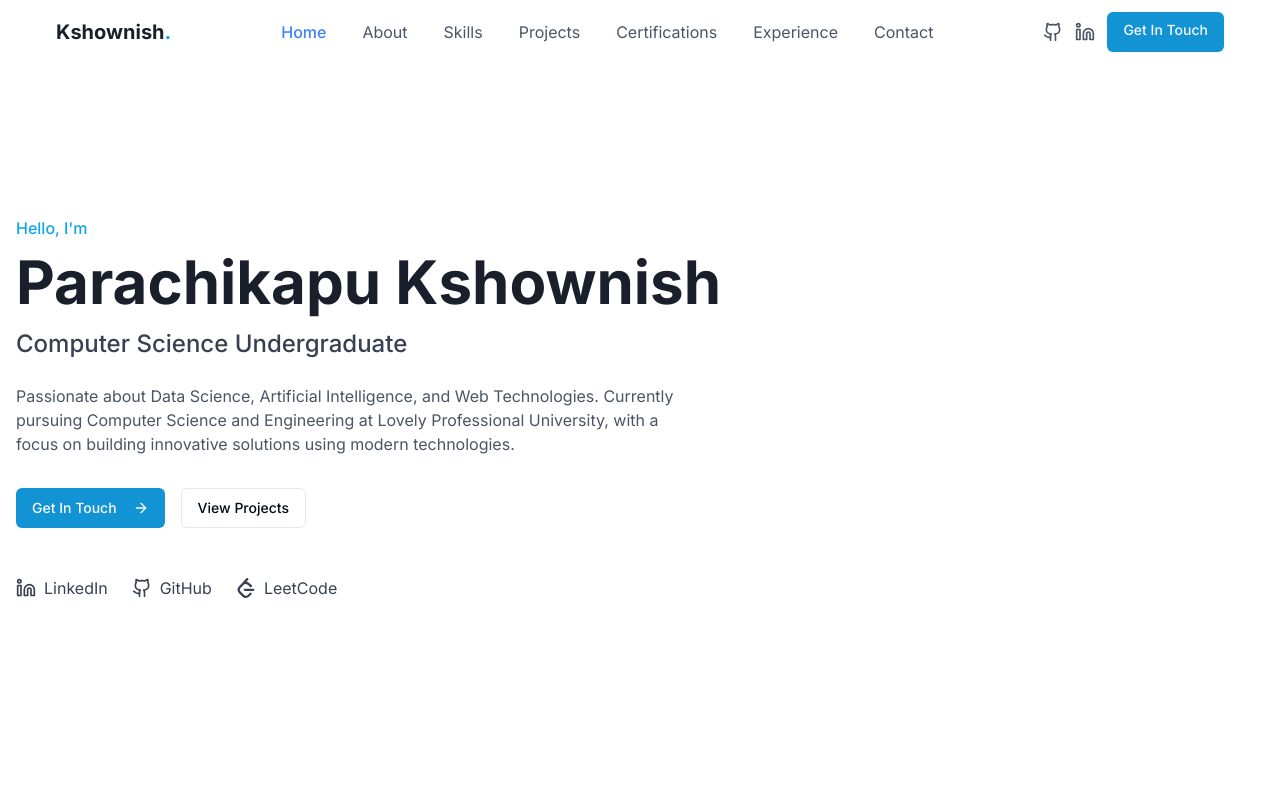
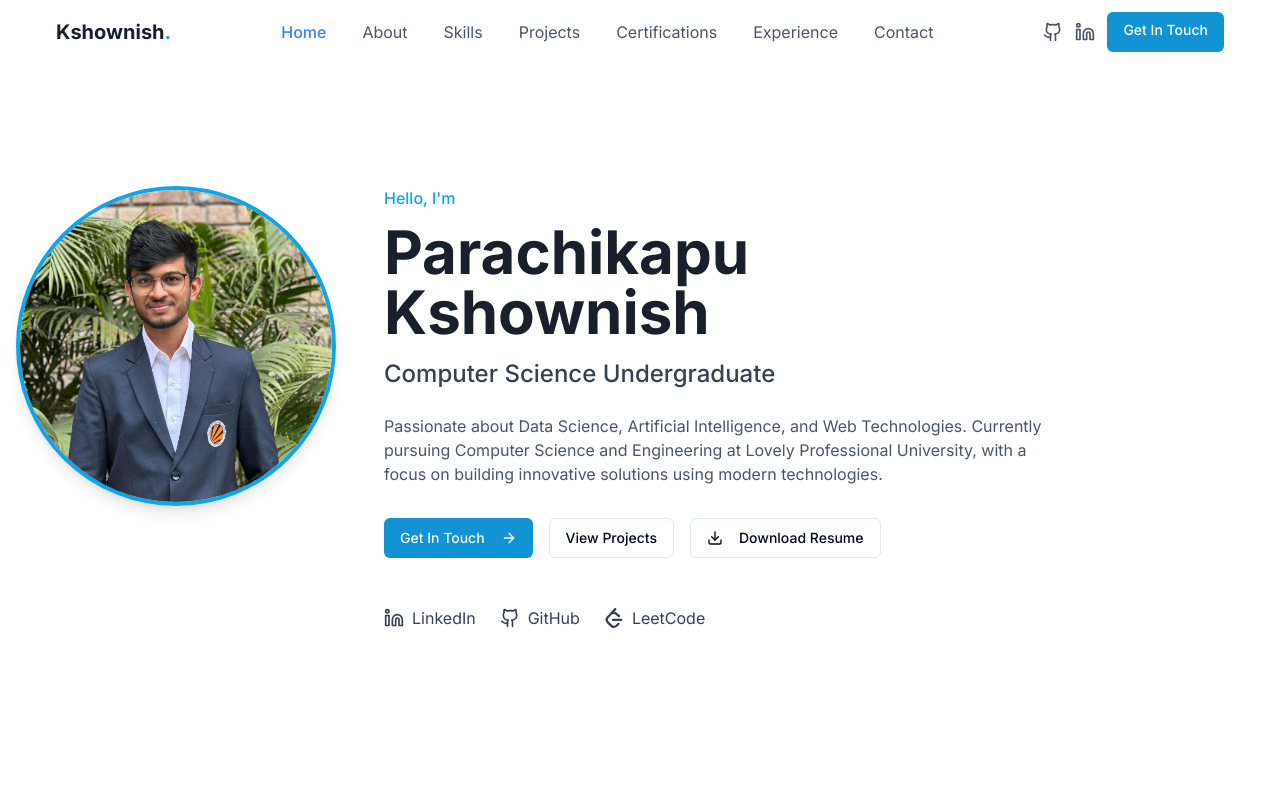
Before and after one commit to kshownish/shownish-folio-wave, a React (Vite) app: page / in a window 1280 px wide. Shown: the top 800 px of the page. Built offline with nearby package versions, Linux system fonts and the light colour scheme.

Commit message:
Add hero image
Add an image to the hero section of the home page.

```diff
--- a/src/components/Hero.tsx
+++ b/src/components/Hero.tsx
@@ -1,12 +1,23 @@
 
 import { Button } from './ui/button';
-import { Github, Linkedin, ArrowRight } from 'lucide-react';
+import { Github, Linkedin, ArrowRight, Download } from 'lucide-react';
 
 const Hero = () => {
   return (
     <section id="home" className="min-h-screen flex items-center pt-20 pb-16">
       <div className="container mx-auto px-4">
-        <div className="max-w-4xl">
+        <div className="flex flex-col md:flex-row items-center md:items-start gap-8 md:gap-12">
+          {/* Profile Image */}
+          <div className="w-64 h-64 md:w-80 md:h-80 rounded-full overflow-hidden border-4 border-purple shadow-lg">
+            <img
+              src="/lovable-uploads/caebf1c9-1a11-45e6-86c6-73bf0a035959.png"
+              alt="Kshownish Parachikapu"
+              className="w-full h-full object-cover"
+            />
+          </div>
+
+          {/* Text Content */}
+          <div className="max-w-2xl text-center md:text-left">
             <h2 className="text-purple font-medium mb-3 animate-slide-in">Hello, I'm</h2>
             <h1 className="text-4xl md:text-5xl lg:text-6xl font-bold text-navy mb-4 animate-slide-in">
               Parachikapu Kshownish
@@ -17,7 +28,7 @@ const Hero = () => {
             <p className="text-gray-600 max-w-2xl mb-8 animate-fade-in" style={{ animationDelay: '0.2s' }}>
               Passionate about Data Science, Artificial Intelligence, and Web Technologies. Currently pursuing Computer Science and Engineering at Lovely Professional University, with a focus on building innovative solutions using modern technologies.
             </p>
-          <div className="flex flex-wrap gap-4 mb-12 animate-fade-in" style={{ animationDelay: '0.3s' }}>
+            <div className="flex flex-wrap justify-center md:justify-start gap-4 mb-12 animate-fade-in" style={{ animationDelay: '0.3s' }}>
               <Button asChild>
                 <a href="#contact">
                   Get In Touch
@@ -27,8 +38,18 @@ const Hero = () => {
               <Button variant="outline" asChild>
                 <a href="#projects">View Projects</a>
               </Button>
+              <Button variant="outline" asChild className="flex items-center">
+                <a
+                  href="https://drive.google.com/file/d/1spVF22pZU6gxxyLArb5lrgxb7phkINJY/view?usp=drive_link"
+                  target="_blank"
+                  rel="noopener noreferrer"
+                >
+                  <Download size={16} className="mr-2" />
+                  Download Resume
+                </a>
+              </Button>
             </div>
-          <div className="flex items-center gap-6 animate-fade-in" style={{ animationDelay: '0.4s' }}>
+            <div className="flex items-center justify-center md:justify-start gap-6 animate-fade-in" style={{ animationDelay: '0.4s' }}>
               <a
                 href="https://www.linkedin.com/in/kshownish-parachikapu-bb1b16214/"
                 target="_blank"
@@ -68,6 +89,7 @@ const Hero = () => {
             </div>
           </div>
         </div>
+      </div>
     </section>
   );
 };
```
Also changed, not shown: public/lovable-uploads/caebf1c9-1a11-45e6-86c6-73bf0a035959.png (added). Lines whose indentation alone changed are shown as unchanged.
